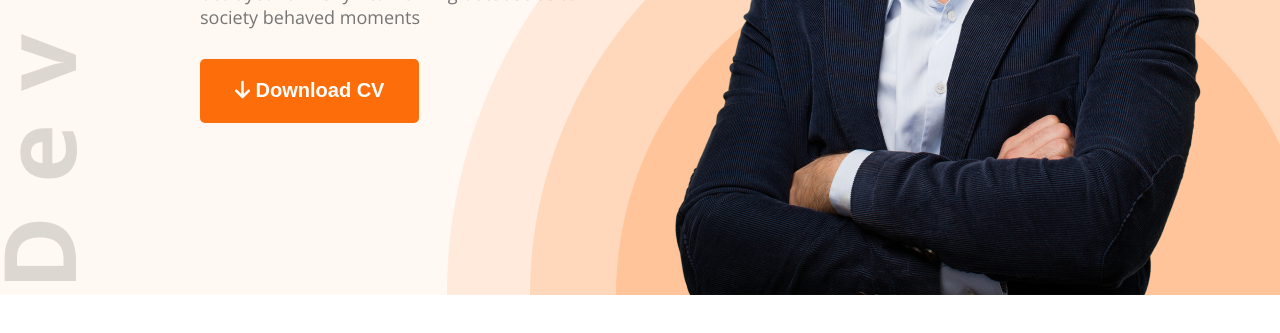
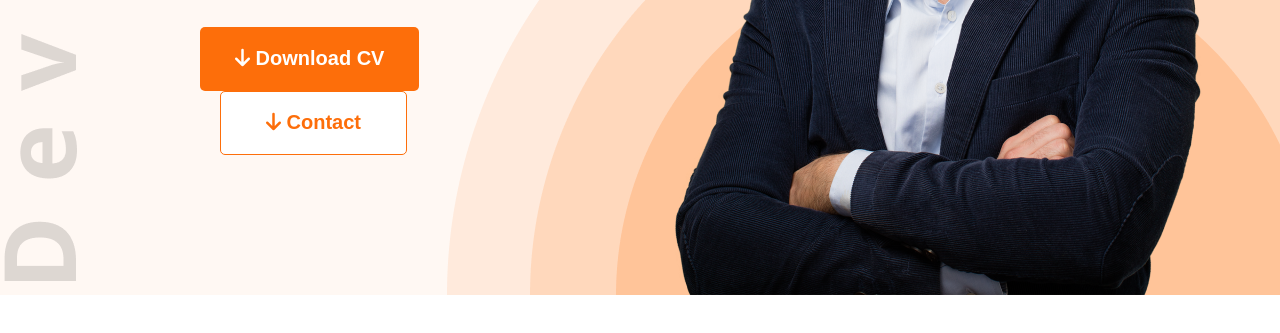
Before and after one commit to Sakib669/devloper-portfolio, a plain HTML site: page index.html in a window 1280 px wide. Shown: the part 545-878 px from the top of the page. Drawn offline with nearby package versions, Linux system fonts and the light colour scheme.

Commit message:
first commit

```diff
--- a/index.html
+++ b/index.html
@@ -29,6 +29,7 @@
                     he. Morning because as to society behaved moments
                 </p>
                 <button class="btn-primary"><i class="fa-solid fa-arrow-down"></i> Download CV</button>
+                <button class="btn-contact"><i class="fa-solid fa-arrow-down"></i> Contact</button>
             </div>
             <img src="images/hardy.png" alt="">
         </div>
--- a/style.css
+++ b/style.css
@@ -45,6 +45,18 @@ nav li {
     margin-left: 50px;
 }
 
+.btn-contact {
+    background: #fff;
+    border: 1px solid #FD6E0A;
+    outline: none;
+    border-radius: 5px;
+    height: 64px;
+    color: #FD6E0A;
+    font-weight: 700;
+    font-size: 20px;
+    padding: 18px 45px;
+    margin-left: 20px;
+}
 .btn-primary {
     background: #FD6E0A;
     border: none;
```
